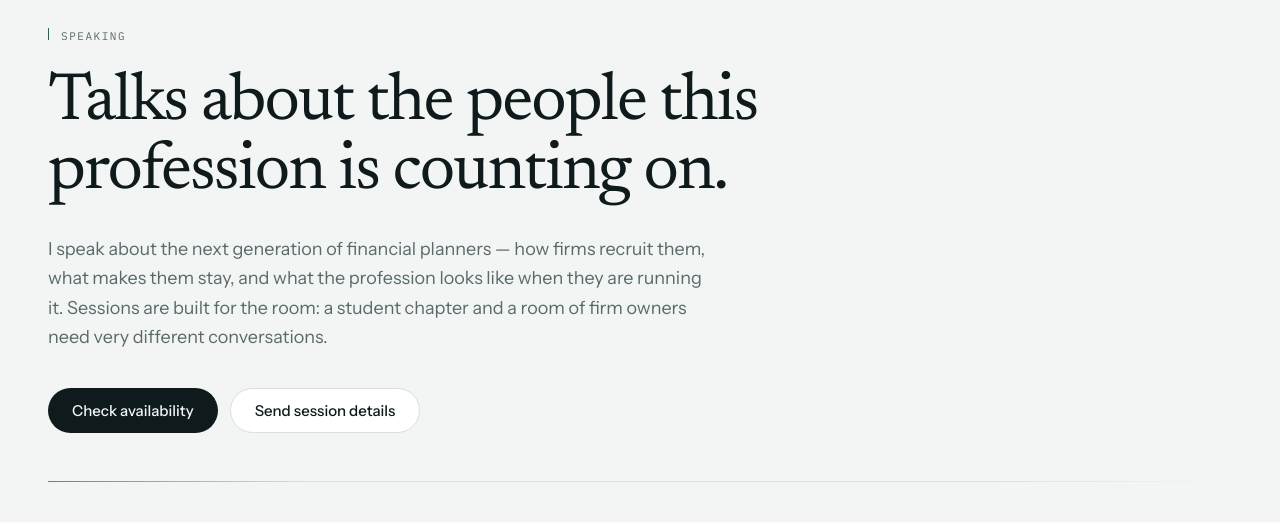
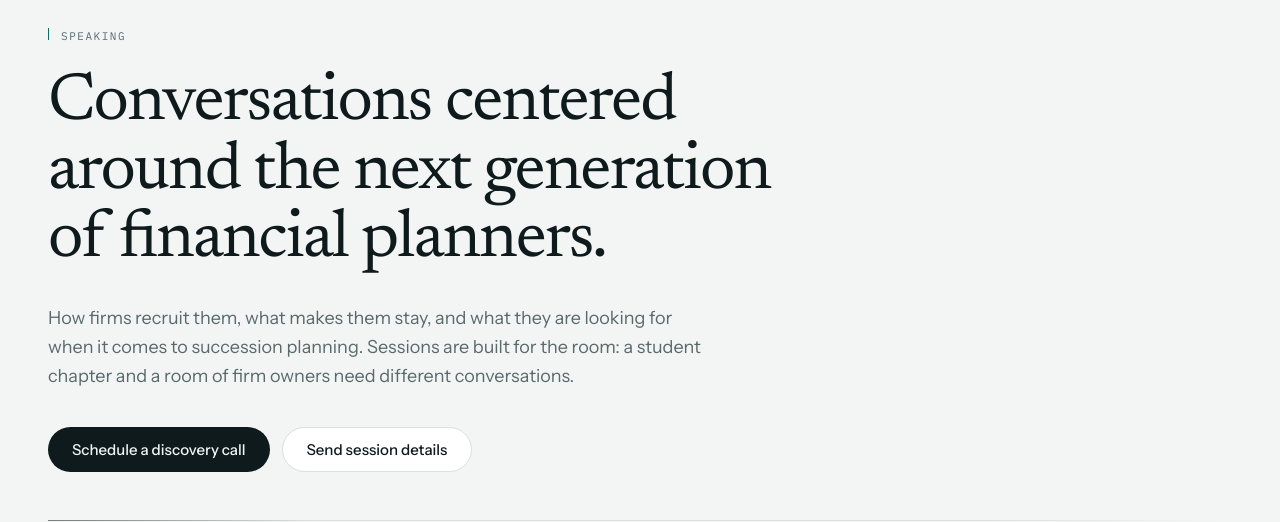
Before and after one commit to thefutureofplanning/The-Future-of-Planning, a Next.js app: page /speaking in a window 1280 px wide. Shown: the part 145-667 px from the top of the page. Built offline with nearby package versions, Linux system fonts and the light colour scheme; no server answers.

Commit message:
Update Speaking page header copy and replace availability button with Calendly link

```diff
--- a/src/app/speaking/page.tsx
+++ b/src/app/speaking/page.tsx
@@ -8,6 +8,7 @@ import {
   speakingLogistics,
   speakingTopics,
 } from '@/lib/content/speaking'
+import { siteConfig } from '@/lib/site'
 
 export const metadata: Metadata = {
   title: 'Speaking',
@@ -19,9 +20,15 @@ export const metadata: Metadata = {
 export default function SpeakingPage() {
   return (
     <>
-      <PageHeader eyebrow="Speaking" title="Talks about the people this profession is counting on." lede={speakingIntro}>
+      <PageHeader
+        eyebrow="Speaking"
+        title="Conversations centered around the next generation of financial planners."
+        lede={speakingIntro}
+      >
         <div className="mt-9 flex flex-col gap-3 sm:flex-row">
-          <ButtonLink href="/schedule">Check availability</ButtonLink>
+          <ButtonLink href={siteConfig.calendlyUrl} external>
+            Schedule a discovery call
+          </ButtonLink>
           <ButtonLink href="/contact" variant="secondary">
             Send session details
           </ButtonLink>
--- a/src/lib/content/speaking.ts
+++ b/src/lib/content/speaking.ts
@@ -12,7 +12,7 @@ export type Appearance = {
 }
 
 export const speakingIntro =
-  'I speak about the next generation of financial planners — how firms recruit them, what makes them stay, and what the profession looks like when they are running it. Sessions are built for the room: a student chapter and a room of firm owners need very different conversations.'
+  'How firms recruit them, what makes them stay, and what they are looking for when it comes to succession planning. Sessions are built for the room: a student chapter and a room of firm owners need different conversations.'
 
 export const speakingTopics: SpeakingTopic[] = [
   {
```
